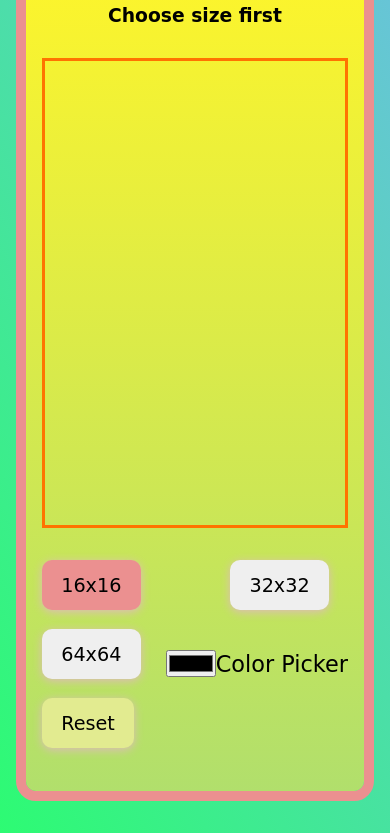
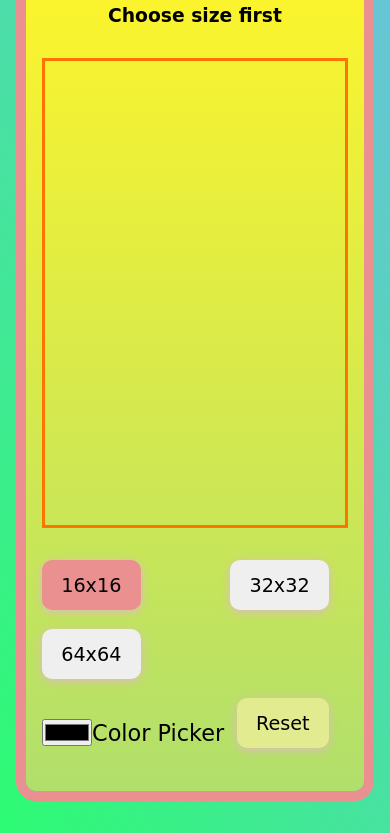
Before and after one commit to floreaportari/Etch-A-Sketch, a plain HTML site: page index.html in a window 390 px wide. Shown: the part 130-963 px from the top of the page. Drawn offline with Linux system fonts and the light colour scheme; a web font is replaced by a local one.

Commit message:
added margin-right for color container and adjusted game styles for mobile devices

```diff
--- a/styles.css
+++ b/styles.css
@@ -90,4 +90,5 @@ h1 {
   display: flex;
   align-items: center;
   font-size: 1.4em;
+  margin-right: 0.3em;
 }
```
